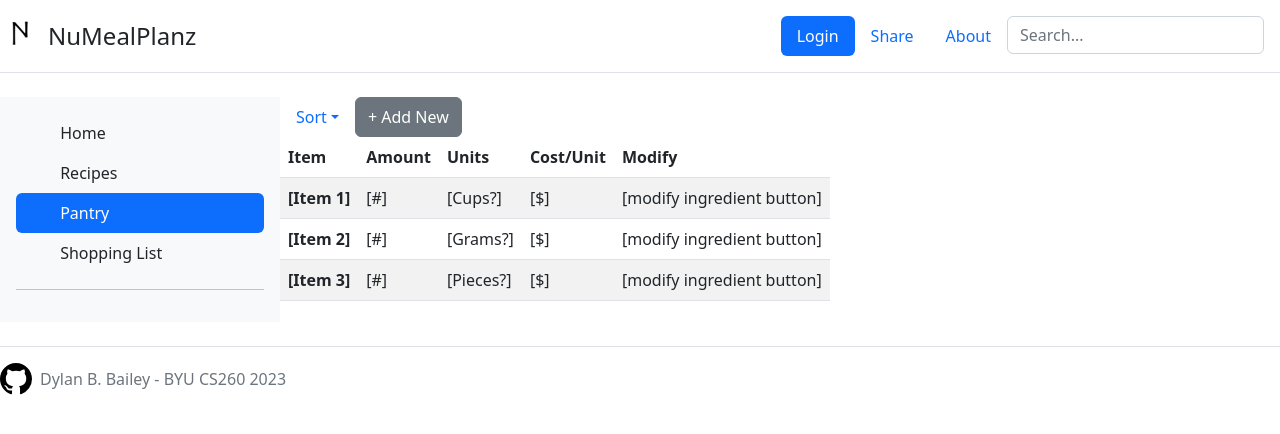
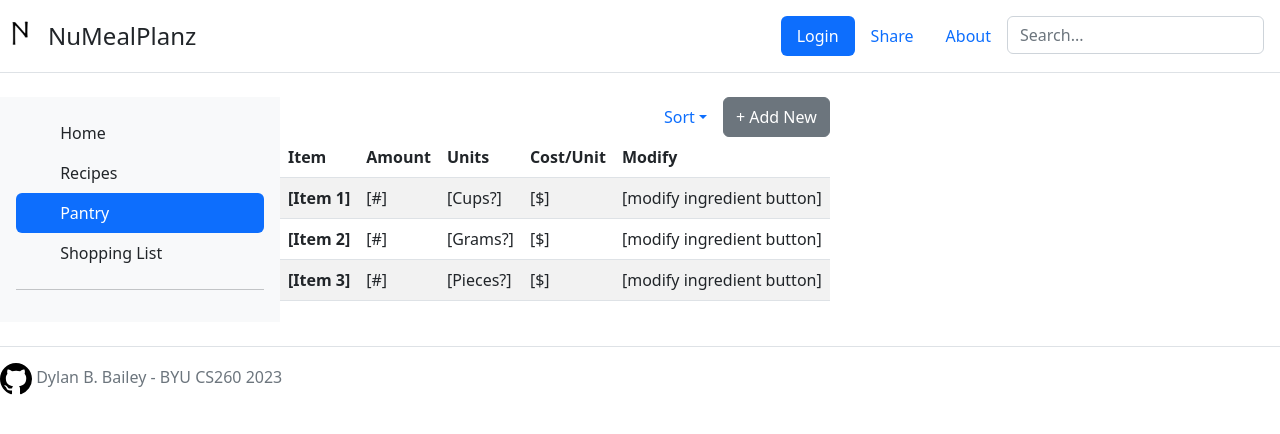
Before and after one commit to NuSigma/startup, a plain HTML site: page pantry.html in a window 1280 px wide. Drawn offline with nearby package versions, Linux system fonts and the light colour scheme.

Commit message:
Fixed the rest of the github footers I forgot

```diff
--- a/pantry.html
+++ b/pantry.html
@@ -85,8 +85,8 @@
 
               <div class="pantry">
                     <!--Sort Bar -->
-                    <ul class="nav flex-row">
-                        <div class="d-flex flex-row justify-content-end">
+                    <ul class="nav flex-row justify-content-end">
+                        <div class="d-flex flex-row">
                             <li class="nav-item dropdown">
                                 <a class="nav-link dropdown-toggle" data-bs-toggle="dropdown" href="#" role="button" aria-expanded="false">Sort</a>
                                 <ul class="dropdown-menu">
@@ -149,23 +149,24 @@
 
 
         </main>
+
         <!-- Bootstrap Simple Footer -->
         <footer class="d-flex flex-wrap justify-content-between align-items-center py-3 my-4 border-top">
             <div class="col-md-4 d-flex align-items-center">
-            <a href="https://github.com/NuSigma/startup"" class="mb-3 me-2 mb-md-0 text-muted text-decoration-none lh-1">
+              <a href="https://github.com/NuSigma/startup" class="mb-3 me-2 mb-md-0 text-muted text-decoration-none lh-1">
                 <!-- Githubs Icon -->
                 <svg height="32" aria-hidden="true" viewBox="0 0 16 16" version="1.1" width="32" data-view-component="true" class="octicon octicon-mark-github v-align-middle">
                     <path fill-rule="evenodd" d="M8 0C3.58 0 0 3.58 0 8c0 3.54 2.29 6.53 5.47 7.59.4.07.55-.17.55-.38 0-.19-.01-.82-.01-1.49-2.01.37-2.53-.49-2.69-.94-.09-.23-.48-.94-.82-1.13-.28-.15-.68-.52-.01-.53.63-.01 1.08.58 1.23.82.72 1.21 1.87.87 2.33.66.07-.52.28-.87.51-1.07-1.78-.2-3.64-.89-3.64-3.95 0-.87.31-1.59.82-2.15-.08-.2-.36-1.02.08-2.12 0 0 .67-.21 2.2.82.64-.18 1.32-.27 2-.27.68 0 1.36.09 2 .27 1.53-1.04 2.2-.82 2.2-.82.44 1.1.16 1.92.08 2.12.51.56.82 1.27.82 2.15 0 3.07-1.87 3.75-3.65 3.95.29.25.54.73.54 1.48 0 1.07-.01 1.93-.01 2.2 0 .21.15.46.55.38A8.013 8.013 0 0016 8c0-4.42-3.58-8-8-8z"></path>
                 </svg>
-            </a>
-            <span class="mb-3 mb-md-0 text-muted">Dylan B. Bailey - BYU CS260 2023</span>
+                <span class="mb-3 mb-md-0 text-muted">Dylan B. Bailey - BYU CS260 2023</span>
+              </a>
             </div>
 
             <ul class="nav col-md-4 justify-content-end list-unstyled d-flex">
-            <li class="ms-3"><a class="text-muted" href="#"><svg class="bi" width="24" height="24"><use xlink:href="#twitter"></use></svg></a></li>
-            <li class="ms-3"><a class="text-muted" href="#"><svg class="bi" width="24" height="24"><use xlink:href="#instagram"></use></svg></a></li>
-            <li class="ms-3"><a class="text-muted" href="#"><svg class="bi" width="24" height="24"><use xlink:href="#facebook"></use></svg></a></li>
+              <li class="ms-3"><a class="text-muted" href="#"><svg class="bi" width="24" height="24"><use xlink:href="#twitter"></use></svg></a></li>
+              <li class="ms-3"><a class="text-muted" href="#"><svg class="bi" width="24" height="24"><use xlink:href="#instagram"></use></svg></a></li>
+              <li class="ms-3"><a class="text-muted" href="#"><svg class="bi" width="24" height="24"><use xlink:href="#facebook"></use></svg></a></li>
             </ul>
-        </footer>
+          </footer>
     </body>
 </html>
--- a/style.css
+++ b/style.css
@@ -1,4 +1,5 @@
-.modal-dialog {
+.modal-dialog
+{
     position: relative;
     width: auto;
     vertical-align: middle;
```
Also changed, not shown: index.html (+1 -0 lines), planner.html (+8 -7 lines), recipes.html (+10 -9 lines), 1 other file.
